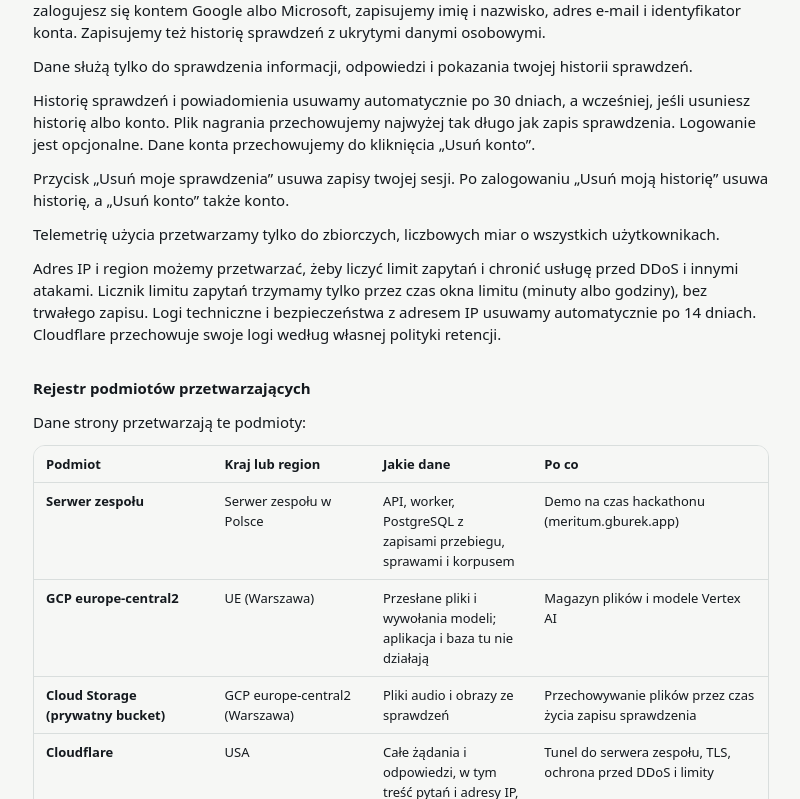
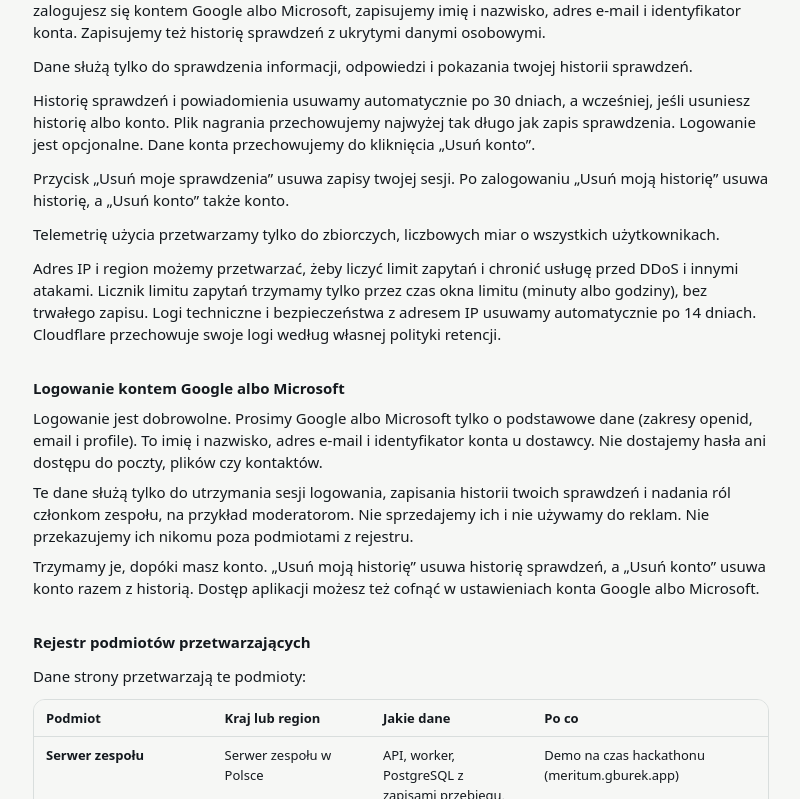
Before and after one commit to Meritum-HackNation2026/meritum-frontend, a React (Vite) app: page /prywatnosc in a window 1280 px wide. Shown: the part 444-1243 px from the top of the page, without its empty margins (239-1039 px from the left). Built offline with nearby package versions, Linux system fonts and the light colour scheme.

Commit message:
feat(security): polityka strony pokazuje sekcję o logowaniu kontem Google albo Microsoft (#15)
Treść z meritum-frontend#40 trafiła do copy/privacy.json w design-system#28.

```diff
--- a/src/components/privacy-policy.tsx
+++ b/src/components/privacy-policy.tsx
@@ -79,6 +79,14 @@ export function PrivacyPolicy({ channel }: { channel: Channel }) {
         <p>{policy.telemetry}</p>
         <p>{policy.ip_addresses}</p>
       </section>
+      {'sign_in' in policy && (
+        <section className="space-y-2">
+          <h2 className="font-semibold">{policy.sign_in.title}</h2>
+          <p>{policy.sign_in.scopes}</p>
+          <p>{policy.sign_in.purpose}</p>
+          <p>{policy.sign_in.retention}</p>
+        </section>
+      )}
       <section className="space-y-3">
         <h2 className="font-semibold">{privacy.processors.title}</h2>
         <p>{policy.processors_lead}</p>
```
Also changed, not shown: 1 other file (tests, documents, lock files or other folders).
